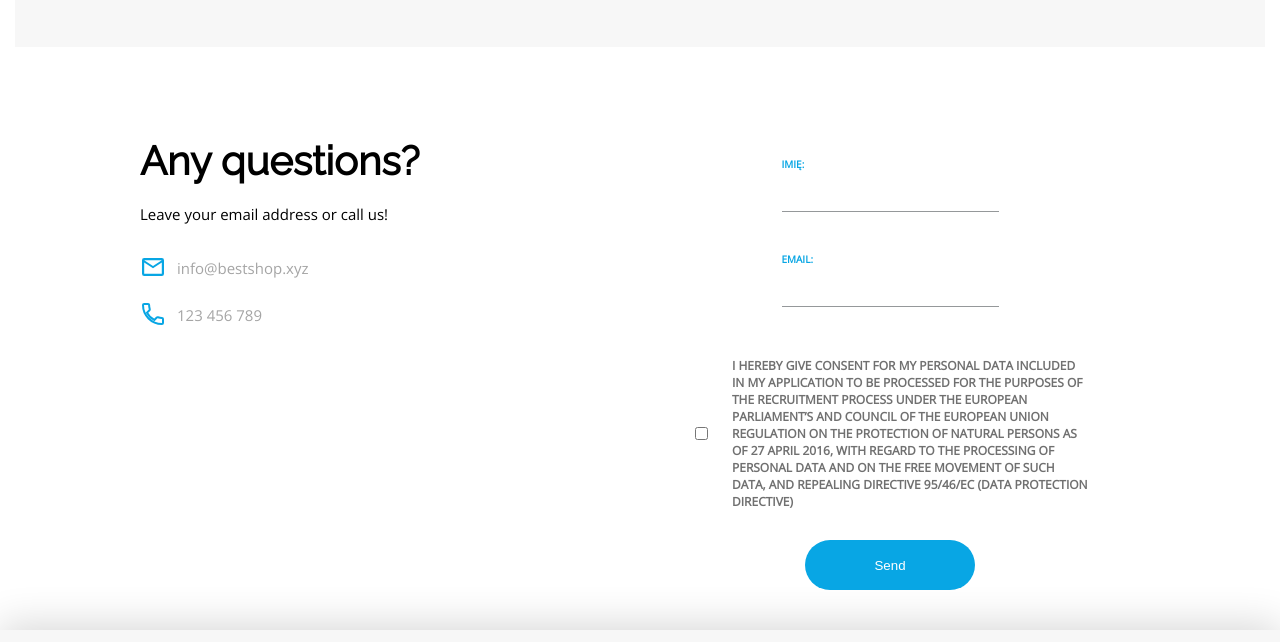
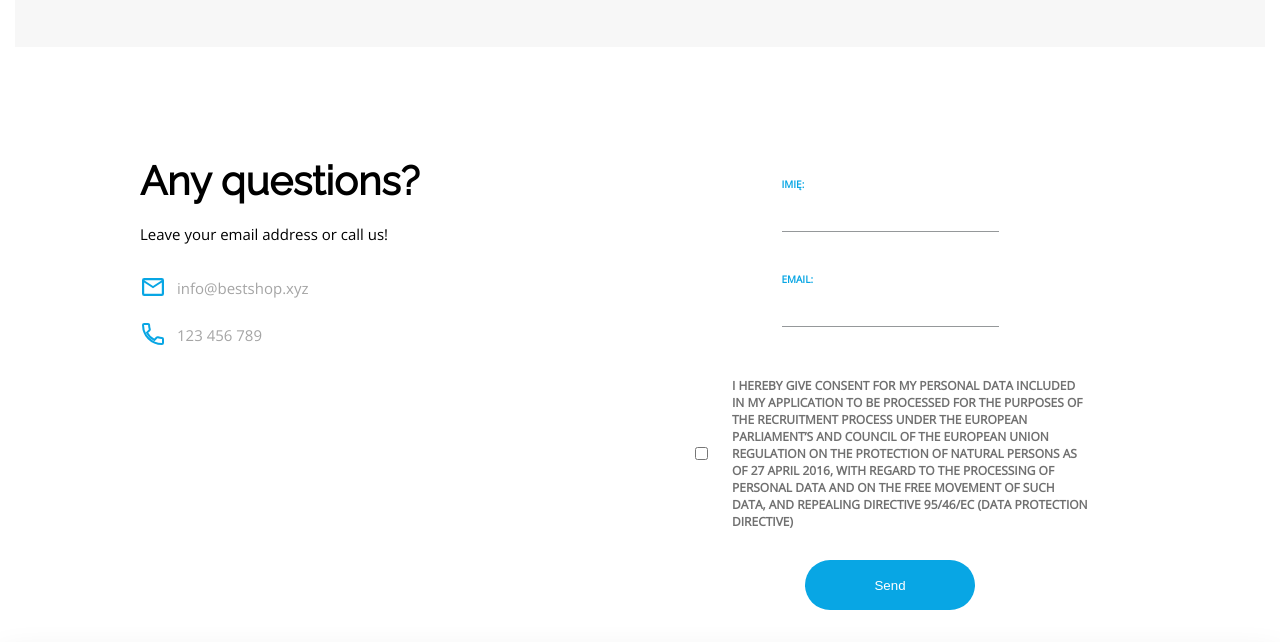
Before and after one commit to bercik468/BestShop, a plain HTML site: page index.html in a window 1280 px wide. Shown: the part 3732-4374 px from the top of the page. Drawn offline with nearby package versions, Linux system fonts and the light colour scheme.

Commit message:
margin change

```diff
--- a/scss/layout/_section__four.scss
+++ b/scss/layout/_section__four.scss
@@ -131,8 +131,8 @@
 
 @media (min-width: 1024px) {
     .section__four {
-        margin-top: 80px;
-        padding-top: 10px;
+        margin: 110px 0 20px 0;
+        padding-top: 0;
 
         .contact {
             flex-direction: row;
```
Also changed, not shown: css/main.css.
